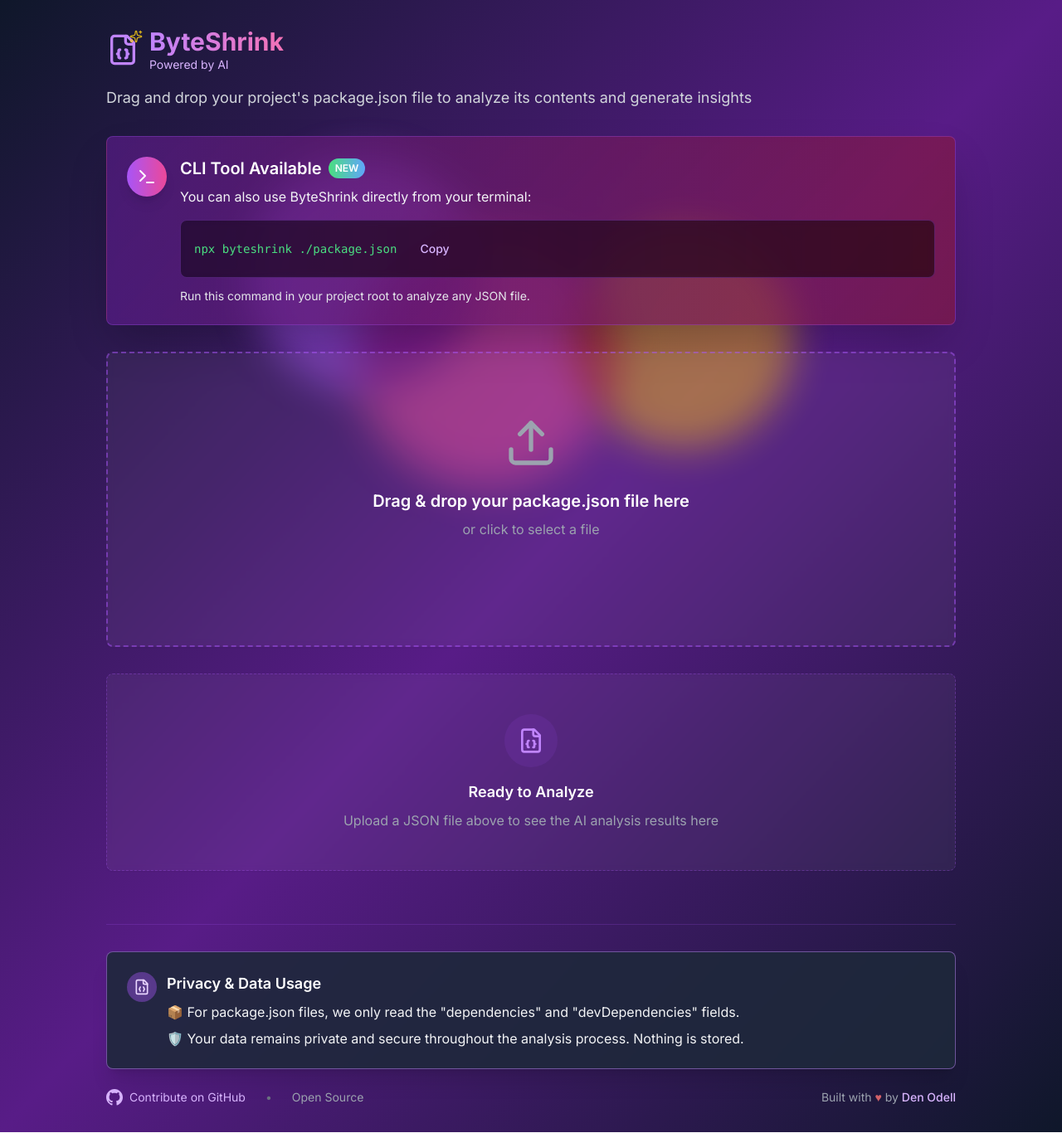
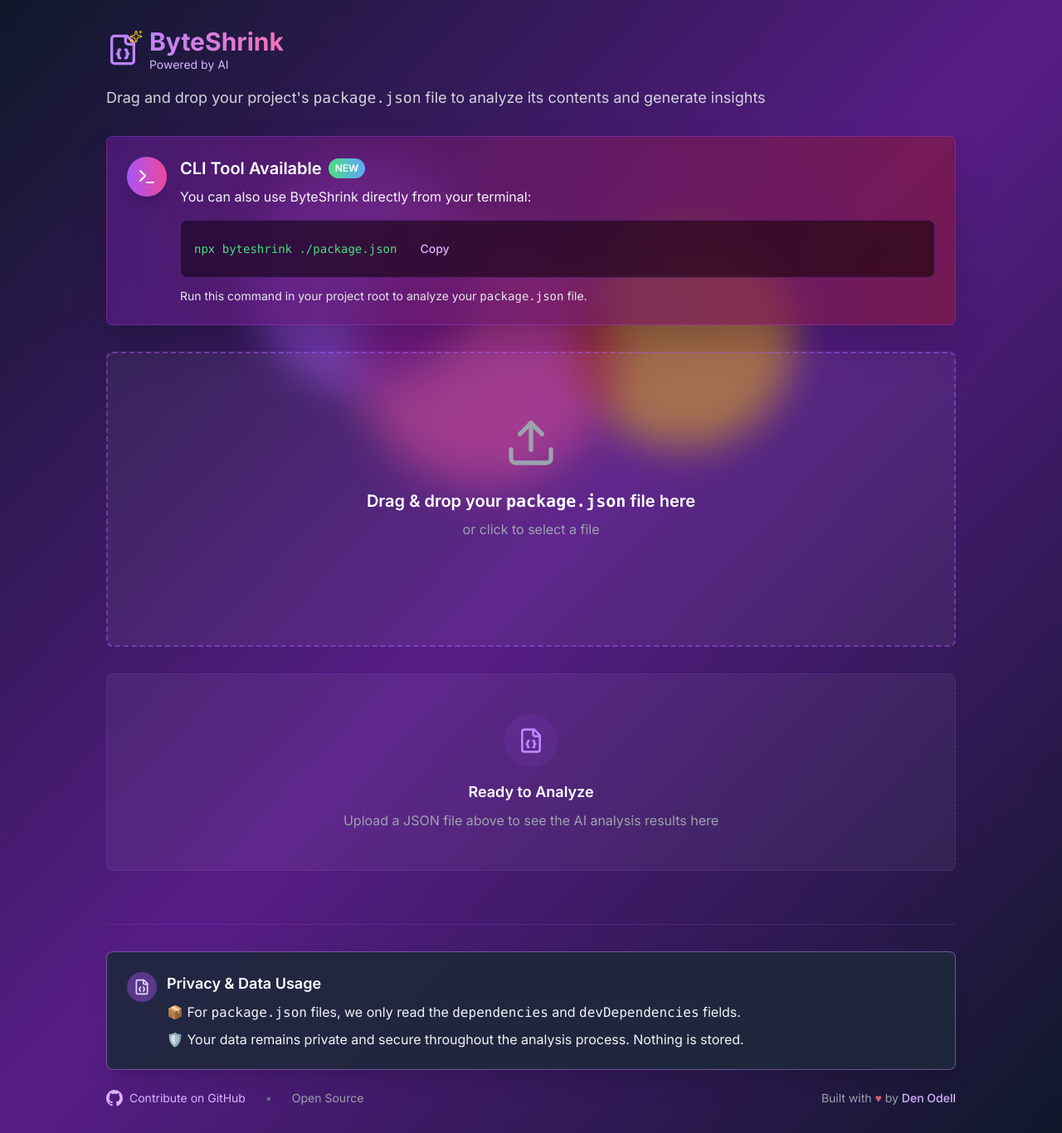
Before and after one commit to byteshrink/byteshrink.dev, a Next.js app: page / in a window 1280 px wide. Shown: the whole page at 83% size. Built offline with nearby package versions, Linux system fonts and the light colour scheme.

Commit message:
Update page.tsx

```diff
--- a/app/page.tsx
+++ b/app/page.tsx
@@ -155,7 +155,7 @@
             -->*/}
           </div>
           <p className="mt-4 text-gray-300 text-lg">
-            Drag and drop your project's package.json file to analyze its contents and generate insights
+            Drag and drop your project's <code>package.json</code> file to analyze its contents and generate insights
           </p>
         </header>
 
@@ -185,7 +185,7 @@
                 </Button>
               </div>
               <p className="mt-3 text-sm text-gray-200">
-                Run this command in your project root to analyze any JSON file.
+                Run this command in your project root to analyze your <code>package.json</code> file.
               </p>
             </div>
           </div>
@@ -219,13 +219,13 @@
               </div>
               {isDragActive ? (
                 <div className="text-center">
-                  <p className="text-2xl font-semibold text-purple-300 mb-2">Drop package.json file here</p>
+                  <p className="text-2xl font-semibold text-purple-300 mb-2">Drop <code>package.json</code> file here</p>
                   <p className="text-purple-400">Release to analyze</p>
                 </div>
               ) : (
                 <div className="text-center">
                   <p className="text-xl font-semibold text-white mb-2 group-hover:text-purple-300 transition-colors">
-                    Drag & drop your package.json file here
+                    Drag & drop your <code>package.json</code> file here
                   </p>
                   <p className="text-gray-400 group-hover:text-purple-400 transition-colors">
                     or click to select a file
@@ -250,7 +250,7 @@
                       <Loader2 className="h-12 w-12 text-purple-400 opacity-30" />
                     </div>
                   </div>
-                  <p className="text-xl text-white mb-2">Analyzing your package.json file...</p>
+                  <p className="text-xl text-white mb-2">Analyzing your <code>package.json</code> file...</p>
                   <p className="text-purple-300">AI is processing your data</p>
                   <div className="mt-4 w-64 h-2 bg-gray-700 rounded-full overflow-hidden">
                     <div className="h-full bg-gradient-to-r from-purple-500 to-pink-500 rounded-full animate-pulse"></div>
@@ -382,7 +382,7 @@
                 <div>
                   <h3 className="text-lg font-semibold text-white mb-2">Privacy & Data Usage</h3>
                   <div className="space-y-2 text-gray-100">
-                    <p>📦 For package.json files, we only read the "dependencies" and "devDependencies" fields.</p>
+                    <p>📦 For <code>package.json</code> files, we only read the <code>dependencies</code> and <code>devDependencies</code> fields.</p>
                     <p>🛡️ Your data remains private and secure throughout the analysis process. Nothing is stored.</p>
                   </div>
                 </div>
```
